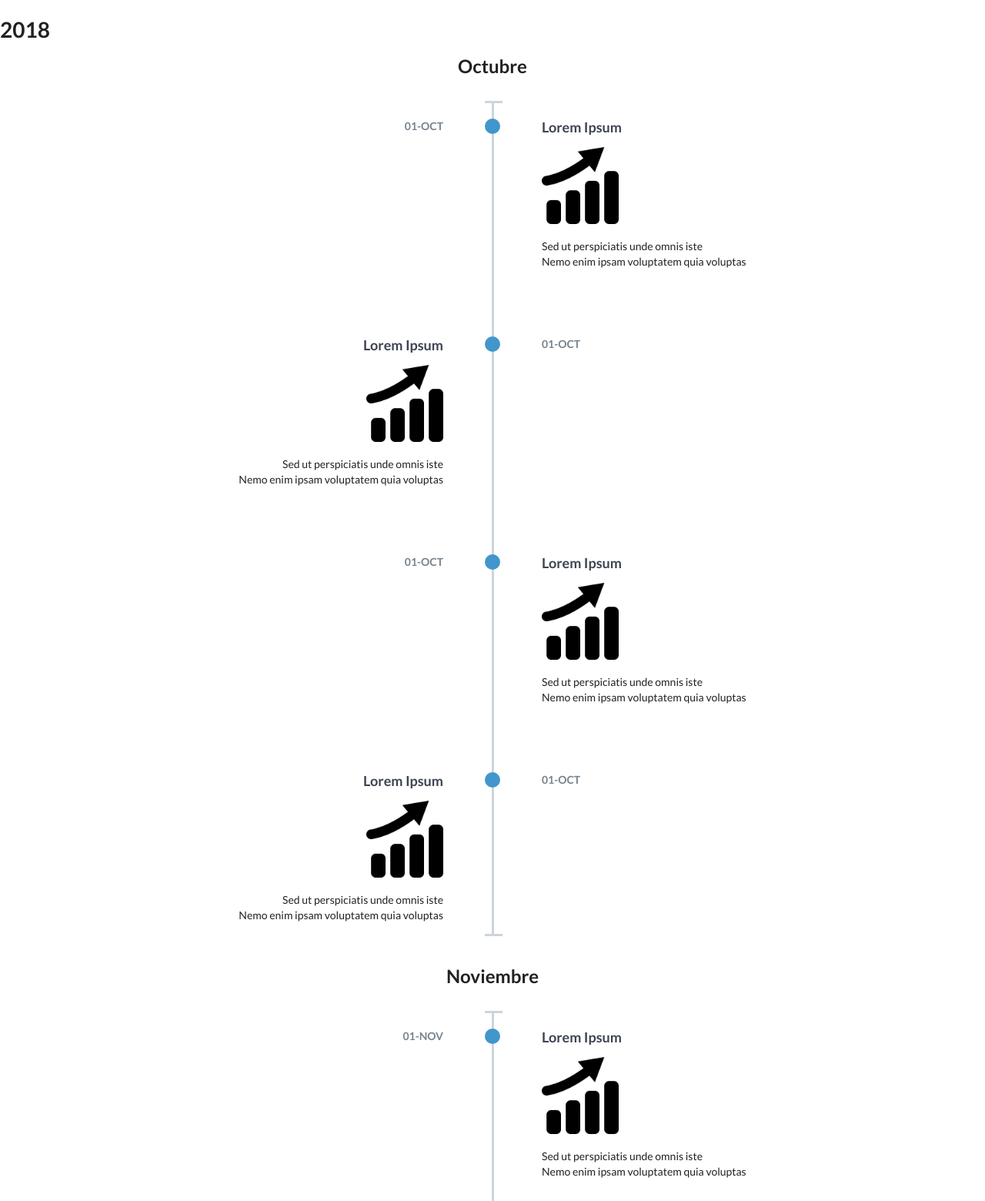
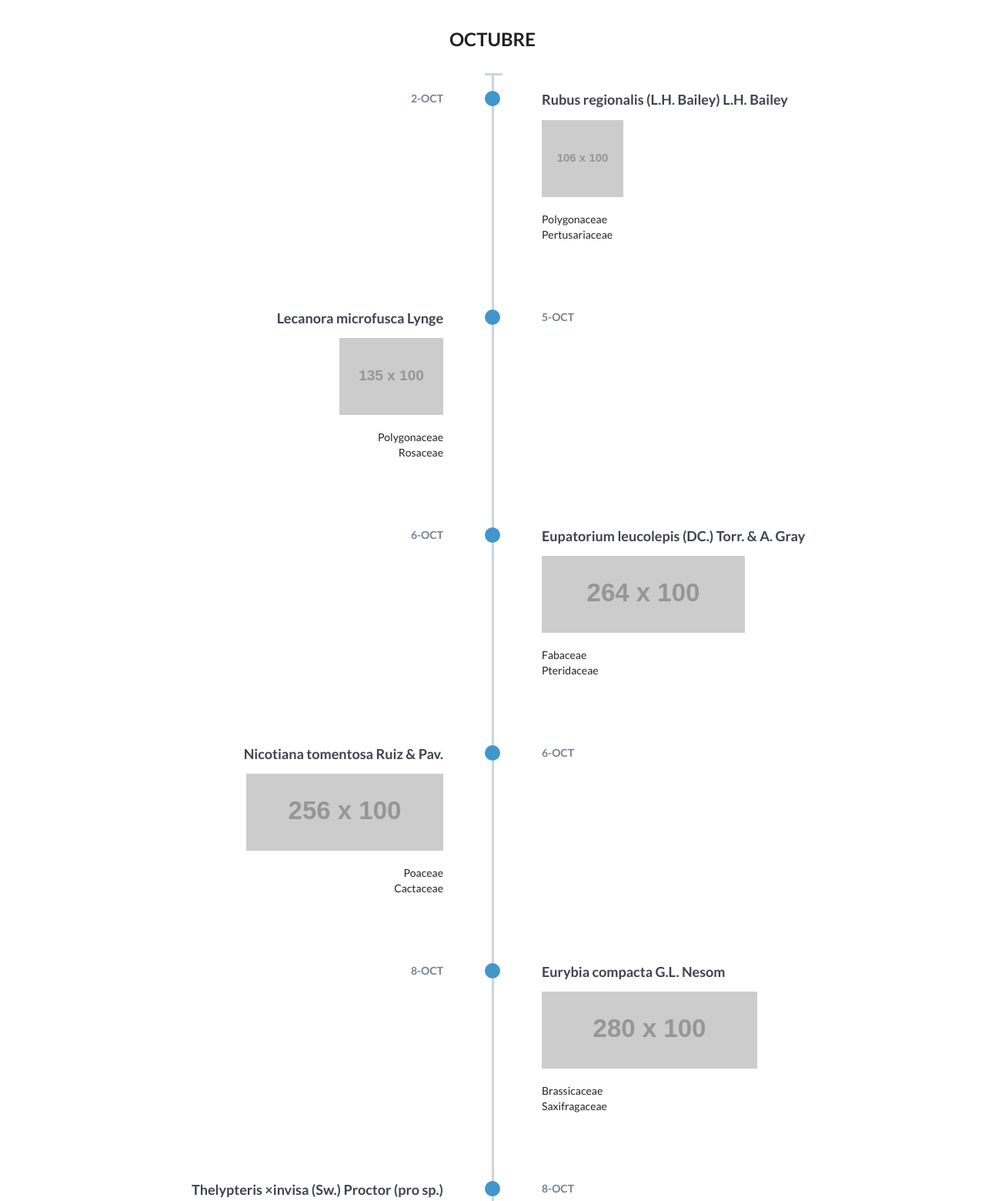
Before and after one commit to ftascon/timeline, a plain HTML site: page index.html in a window 1280 px wide. Shown: the part 40-1600 px from the top of the page at 77% size. Drawn offline with nearby package versions, Linux system fonts and the light colour scheme; placeholder pictures from the web are drawn by us.

Commit message:
views with vuejs and vfor template

```diff
--- a/index.html
+++ b/index.html
@@ -6,153 +6,34 @@
 	<link rel="stylesheet" type="text/css" href="css/master.css">
 </head>
 <body>
-	<div id="tl">
-		<template v-for="(year, index) in reData">
-			<h1>{{index}}</h1>
-			<template v-for="course in year">
-				<ul>
-					<template v-for="course in year">
-						<li>{{course.init_date_out}}</li>
+	<div id="tl" class="tl_main">
+		<template v-for="year in reData">
+			<h1>{{year[0]}}</h1>
+			<template v-for="month in year[1]">
+				<h2>{{month[0]}}</h2>
+				<ul class="tl_month">
+					<template v-for="course_day in month[1]">
+						<li>
+							<div class="tl_date">
+								<p>{{course_day.init_date_out}}</p>
+							</div>
+							<div class="tl_divider">
+								<span class="tl_punto" v-bind:data-id="course_day.id"></span>
+							</div>
+							<div class="tl_content">
+								<h3>{{course_day.course_name}}</h3>
+								<img alt="image event" v-bind:src="course_day.course_image">
+								<dl>
+									<template v-for="ser in course_day.service">
+										<dd>{{ser}}</dd>
+									</template>
+								</dl>
+							</div>
+						</li>
 					</template>
 				</ul>
 			</template>
 		</template>
-	</div>
-	<div class="tl_main">
-		<h2>Octubre</h2>
-		<ul class="tl_month">
-			<li>
-				<div class="tl_date">
-					<p>01-OCT</p>
-				</div>
-				<div class="tl_divider">
-					<span class="tl_punto"></span>
-				</div>
-				<div class="tl_content">
-					<h3>Lorem Ipsum</h3>
-					<img alt="image event" src="images/main_chart.png" width="100px">
-					<dl>
-						<dd>Sed ut perspiciatis unde omnis iste</dd>
-						<dd>Nemo enim ipsam voluptatem quia voluptas</dd>
-					</dl>
-				</div>
-			</li>
-			<li>
-				<div class="tl_date">
-					<p>01-OCT</p>
-				</div>
-				<div class="tl_divider">
-					<span class="tl_punto"></span>
-				</div>
-				<div class="tl_content">
-					<h3>Lorem Ipsum</h3>
-					<img alt="image event" src="images/main_chart.png" width="100px">
-					<dl>
-						<dd>Sed ut perspiciatis unde omnis iste</dd>
-						<dd>Nemo enim ipsam voluptatem quia voluptas</dd>
-					</dl>
-				</div>
-			</li>
-			<li>
-				<div class="tl_date">
-					<p>01-OCT</p>
-				</div>
-				<div class="tl_divider">
-					<span class="tl_punto"></span>
-				</div>
-				<div class="tl_content">
-					<h3>Lorem Ipsum</h3>
-					<img alt="image event" src="images/main_chart.png" width="100px">
-					<dl>
-						<dd>Sed ut perspiciatis unde omnis iste</dd>
-						<dd>Nemo enim ipsam voluptatem quia voluptas</dd>
-					</dl>
-				</div>
-			</li>
-			<li>
-				<div class="tl_date">
-					<p>01-OCT</p>
-				</div>
-				<div class="tl_divider">
-					<span class="tl_punto"></span>
-				</div>
-				<div class="tl_content">
-					<h3>Lorem Ipsum</h3>
-					<img alt="image event" src="images/main_chart.png" width="100px">
-					<dl>
-						<dd>Sed ut perspiciatis unde omnis iste</dd>
-						<dd>Nemo enim ipsam voluptatem quia voluptas</dd>
-					</dl>
-				</div>
-			</li>
-		</ul>
-		<h2>Noviembre</h2>
-		<ul class="tl_month">
-			<li>
-				<div class="tl_date">
-					<p>01-NOV</p>
-				</div>
-				<div class="tl_divider">
-					<span class="tl_punto"></span>
-				</div>
-				<div class="tl_content">
-					<h3>Lorem Ipsum</h3>
-					<img alt="image event" src="images/main_chart.png" width="100px">
-					<dl>
-						<dd>Sed ut perspiciatis unde omnis iste</dd>
-						<dd>Nemo enim ipsam voluptatem quia voluptas</dd>
-					</dl>
-				</div>
-			</li>
-			<li>
-				<div class="tl_date">
-					<p>01-NOV</p>
-				</div>
-				<div class="tl_divider">
-					<span class="tl_punto"></span>
-				</div>
-				<div class="tl_content">
-					<h3>Lorem Ipsum</h3>
-					<img alt="image event" src="images/main_chart.png" width="100px">
-					<dl>
-						<dd>Sed ut perspiciatis unde omnis iste</dd>
-						<dd>Nemo enim ipsam voluptatem quia voluptas</dd>
-					</dl>
-				</div>
-			</li>
-			<li>
-				<div class="tl_date">
-					<p>01-NOV</p>
-				</div>
-				<div class="tl_divider">
-					<span class="tl_punto"></span>
-				</div>
-				<div class="tl_content">
-					<h3>Lorem Ipsum</h3>
-					<img alt="image event" src="images/main_chart.png" width="100px">
-					<dl>
-						<dd>Sed ut perspiciatis unde omnis iste</dd>
-						<dd>Nemo enim ipsam voluptatem quia voluptas</dd>
-					</dl>
-				</div>
-			</li>
-			<li>
-				<div class="tl_date">
-					<p>01-NOV</p>
-				</div>
-				<div class="tl_divider">
-					<span class="tl_punto"></span>
-				</div>
-				<div class="tl_content">
-					<h3>Lorem Ipsum</h3>
-					<img alt="image event" src="images/main_chart.png" width="100px">
-					<dl>
-						<dd>Sed ut perspiciatis unde omnis iste</dd>
-						<dd>Nemo enim ipsam voluptatem quia voluptas</dd>
-					</dl>
-				</div>
-			</li>
-		</ul>
 	</div>
 	<script type="text/javascript" src="https://cdnjs.cloudflare.com/ajax/libs/jquery/3.2.1/jquery.min.js"></script>
 	<script type="text/javascript" src="js/semantic.min.js"></script>
--- a/js/main.js
+++ b/js/main.js
@@ -19,33 +19,32 @@ var tl = new Vue({
       return date_out;
     },
     sortedItems: function(arr) {
-      out = new Array();
-      console.log(arr);
+      let months = this.months;
+      let years = new Array();
+      //year to Array
       for (let y in arr) {
-        // order months
-        months = Array();
+        // months to array
+        months_order = Array();
         for (var m in arr[y]) {
-          months.push([m, arr[y][m]]);
+          // sorting days - last level
+          arr[y][m].sort(function(a,b) {
+            return a.init_date - b.init_date;
+          });
+          // pushing in array months:days[sorted]
+          months_order.push([m, arr[y][m]]);
         }
-        months.sort(function(a,b) {
-          // console.log(this.months.indexOf(a) + " - " + this.months.indexOf(b));
-          return this.months.indexOf(a)+this.months.indexOf(b);
+        // sorting months
+        months_order.sort(function(a,b) {
+          return months.indexOf(a[0])-months.indexOf(b[0]);
         });
-
-        // order days
-        // arr[y].sort(function(a,b) {
-        //   return a.init_date - b.init_date;
-        // });
-        console.log("-months---");
-        console.log(months);
-        out.push([y, arr[y]]);
+        // pushing in array years:months[sorted]
+        years.push([y, months_order]);
       }
-
-      //order year
-      out.sort(function(a,b){
+      //sorting year
+      years.sort(function(a,b){
         return a[0]-b[0];
       });
-      return arr;
+      return years;
     }
   },
   computed:{
```
